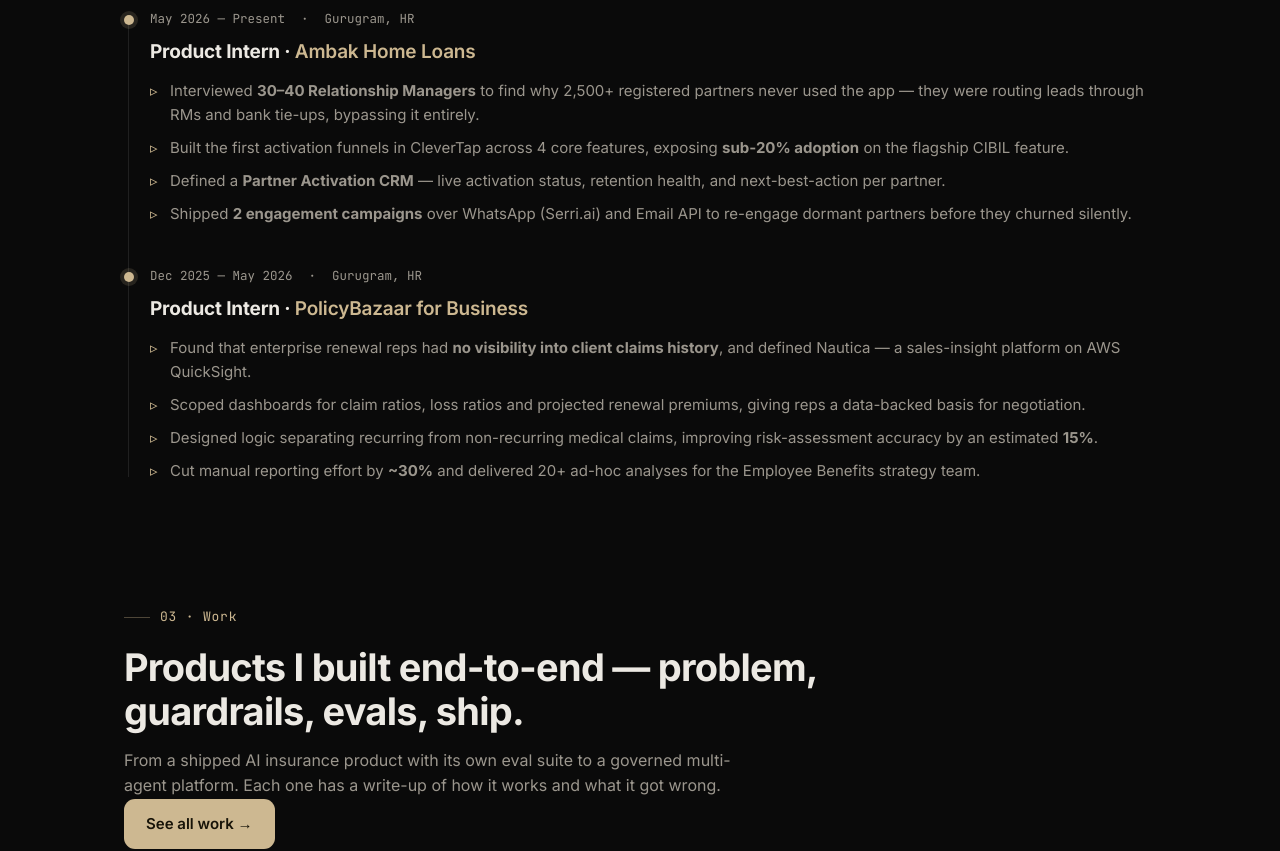
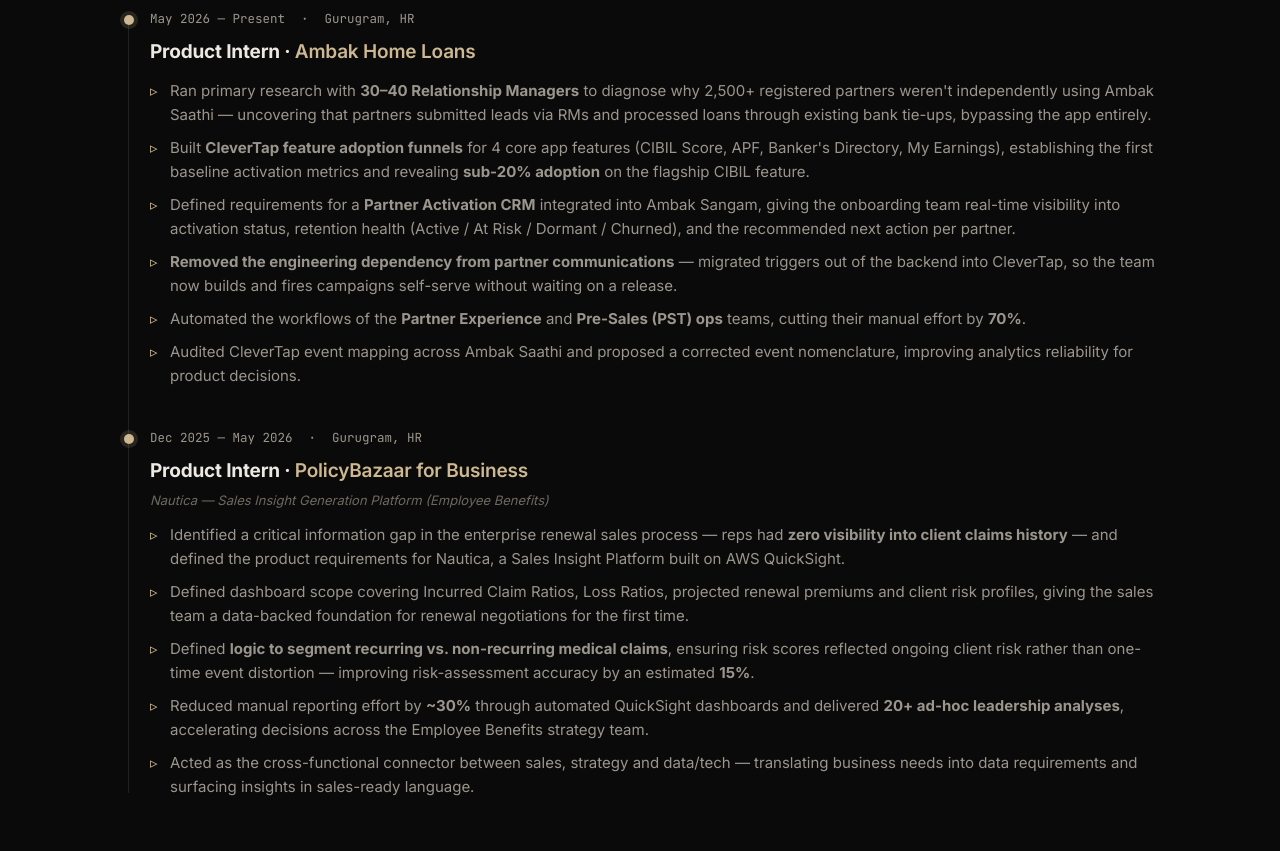
Before and after one commit to dhairya1411/dhairya-portfolio, a Next.js app: page / in a window 1280 px wide. Shown: the part 1520-2371 px from the top of the page. Built offline with nearby package versions, Linux system fonts and the light colour scheme.

Commit message:
feat: restructure portfolio into about + work, add project case studies, update resume

```diff
--- a/src/app/globals.css
+++ b/src/app/globals.css
@@ -279,3 +279,4 @@
   .edu{flex-direction:column;align-items:flex-start;gap:10px}
   .page-head{padding:124px 0 0}
 }
+.tl-project{color:var(--faint);font-size:13px;margin-top:4px;font-style:italic}
--- a/src/app/page.js
+++ b/src/app/page.js
@@ -123,23 +123,39 @@
                 </h3>
                 <ul>
                   <li>
-                    Interviewed <strong>30–40 Relationship Managers</strong> to find why
-                    2,500+ registered partners never used the app — they were routing
-                    leads through RMs and bank tie-ups, bypassing it entirely.
+                    Ran primary research with <strong>30–40 Relationship Managers</strong>{" "}
+                    to diagnose why 2,500+ registered partners weren&apos;t independently
+                    using Ambak Saathi — uncovering that partners submitted leads via RMs
+                    and processed loans through existing bank tie-ups, bypassing the app
+                    entirely.
                   </li>
                   <li>
-                    Built the first activation funnels in CleverTap across 4 core
-                    features, exposing <strong>sub-20% adoption</strong> on the flagship
-                    CIBIL feature.
+                    Built <strong>CleverTap feature adoption funnels</strong> for 4 core
+                    app features (CIBIL Score, APF, Banker&apos;s Directory, My Earnings),
+                    establishing the first baseline activation metrics and revealing{" "}
+                    <strong>sub-20% adoption</strong> on the flagship CIBIL feature.
                   </li>
                   <li>
-                    Defined a <strong>Partner Activation CRM</strong> — live activation
-                    status, retention health, and next-best-action per partner.
+                    Defined requirements for a <strong>Partner Activation CRM</strong>{" "}
+                    integrated into Ambak Sangam, giving the onboarding team real-time
+                    visibility into activation status, retention health (Active / At Risk /
+                    Dormant / Churned), and the recommended next action per partner.
                   </li>
                   <li>
-                    Shipped <strong>2 engagement campaigns</strong> over WhatsApp
-                    (Serri.ai) and Email API to re-engage dormant partners before they
-                    churned silently.
+                    <strong>Removed the engineering dependency from partner
+                    communications</strong> — migrated triggers out of the backend into
+                    CleverTap, so the team now builds and fires campaigns self-serve
+                    without waiting on a release.
+                  </li>
+                  <li>
+                    Automated the workflows of the <strong>Partner Experience</strong> and{" "}
+                    <strong>Pre-Sales (PST) ops</strong> teams, cutting their manual effort
+                    by <strong>70%</strong>.
+                  </li>
+                  <li>
+                    Audited CleverTap event mapping across Ambak Saathi and proposed a
+                    corrected event nomenclature, improving analytics reliability for
+                    product decisions.
                   </li>
                 </ul>
               </div>
@@ -153,24 +169,38 @@
                   Product Intern ·{" "}
                   <span className="org">PolicyBazaar for Business</span>
                 </h3>
+                <p className="tl-project">
+                  Nautica — Sales Insight Generation Platform (Employee Benefits)
+                </p>
                 <ul>
                   <li>
-                    Found that enterprise renewal reps had{" "}
-                    <strong>no visibility into client claims history</strong>, and defined
-                    Nautica — a sales-insight platform on AWS QuickSight.
+                    Identified a critical information gap in the enterprise renewal sales
+                    process — reps had <strong>zero visibility into client claims
+                    history</strong> — and defined the product requirements for Nautica, a
+                    Sales Insight Platform built on AWS QuickSight.
                   </li>
                   <li>
-                    Scoped dashboards for claim ratios, loss ratios and projected renewal
-                    premiums, giving reps a data-backed basis for negotiation.
+                    Defined dashboard scope covering Incurred Claim Ratios, Loss Ratios,
+                    projected renewal premiums and client risk profiles, giving the sales
+                    team a data-backed foundation for renewal negotiations for the first
+                    time.
                   </li>
                   <li>
-                    Designed logic separating recurring from non-recurring medical
-                    claims, improving risk-assessment accuracy by an estimated{" "}
-                    <strong>15%</strong>.
+                    Defined <strong>logic to segment recurring vs. non-recurring medical
+                    claims</strong>, ensuring risk scores reflected ongoing client risk
+                    rather than one-time event distortion — improving risk-assessment
+                    accuracy by an estimated <strong>15%</strong>.
                   </li>
                   <li>
-                    Cut manual reporting effort by <strong>~30%</strong> and delivered 20+
-                    ad-hoc analyses for the Employee Benefits strategy team.
+                    Reduced manual reporting effort by <strong>~30%</strong> through
+                    automated QuickSight dashboards and delivered{" "}
+                    <strong>20+ ad-hoc leadership analyses</strong>, accelerating decisions
+                    across the Employee Benefits strategy team.
+                  </li>
+                  <li>
+                    Acted as the cross-functional connector between sales, strategy and
+                    data/tech — translating business needs into data requirements and
+                    surfacing insights in sales-ready language.
                   </li>
                 </ul>
               </div>
```
Also changed, not shown: 2 other files (tests, documents, lock files or other folders).
